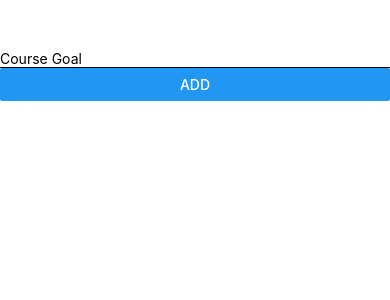
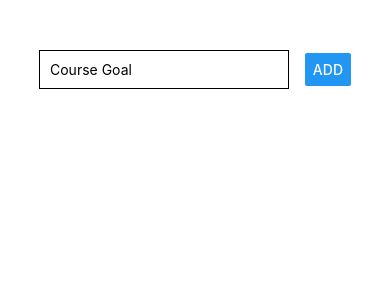
Before and after one commit to r-keenan/rn-complete-guide, a React Native app: screen / in a window 390 px wide. Shown: the top 300 px of the page. Built offline with nearby package versions, Linux system fonts and the light colour scheme.

Commit message:
Changed button and textinput to inline. centered it horizontally in the app screen as well.

```diff
--- a/App.js
+++ b/App.js
@@ -4,11 +4,29 @@ import { StyleSheet, Text, View, TextInput, Button } from "react-native";
 
 export default function App() {
   return (
-    <View style={{ paddingTop: 50 }}>
-      <View>
+    <View
+      style={{
+        paddingTop: 50,
+        width: "80%",
+        marginLeft: "auto",
+        marginRight: "auto",
+      }}
+    >
+      <View
+        style={{
+          flexDirection: "row",
+          justifyContent: "space-between",
+          alignItems: "center",
+        }}
+      >
         <TextInput
           placeholder="Course Goal"
-          style={{ borderBottomColor: "black", borderBottomWidth: 1 }}
+          style={{
+            width: "80%",
+            borderColor: "black",
+            borderWidth: 1,
+            padding: 10,
+          }}
         />
         <Button title="ADD" />
       </View>
```
